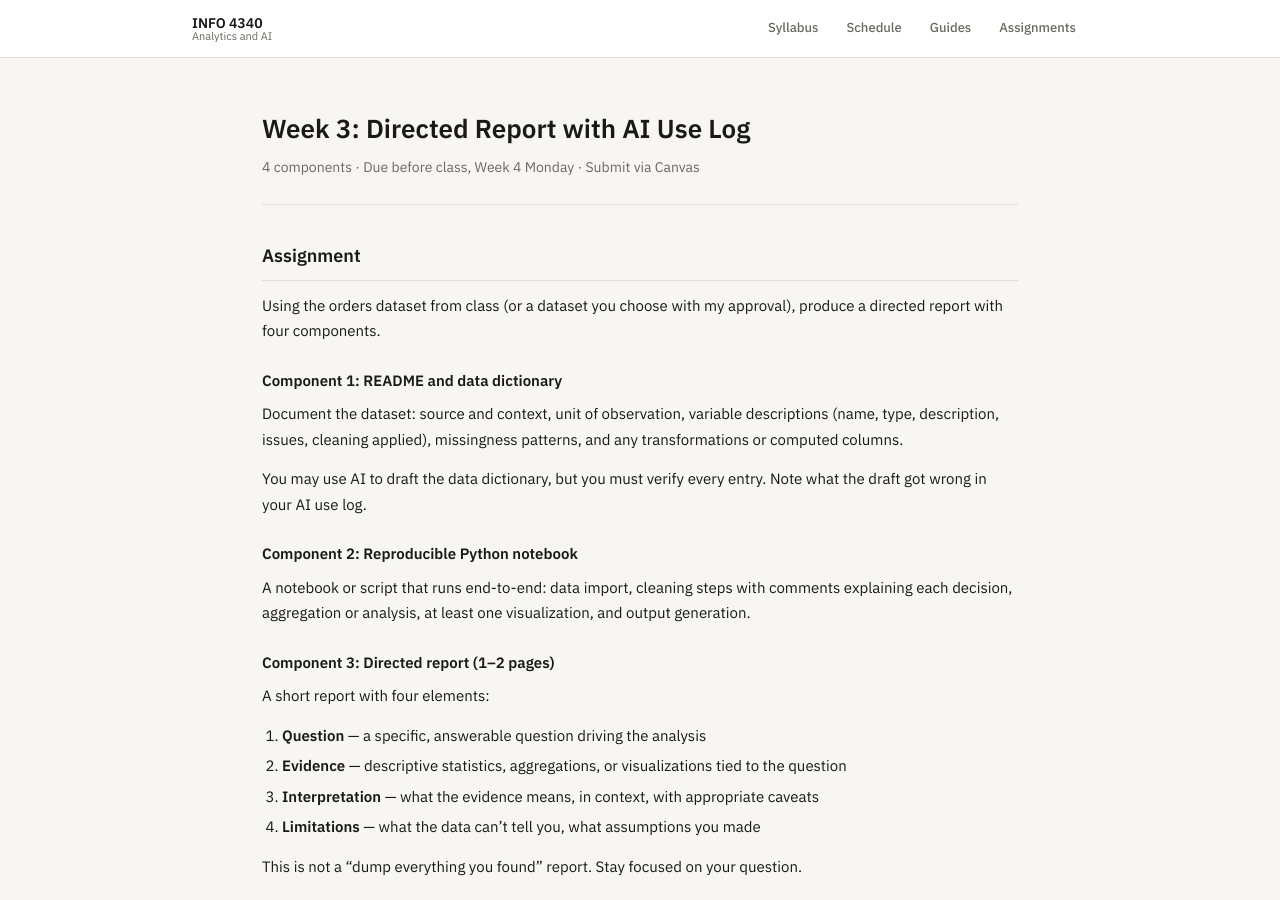
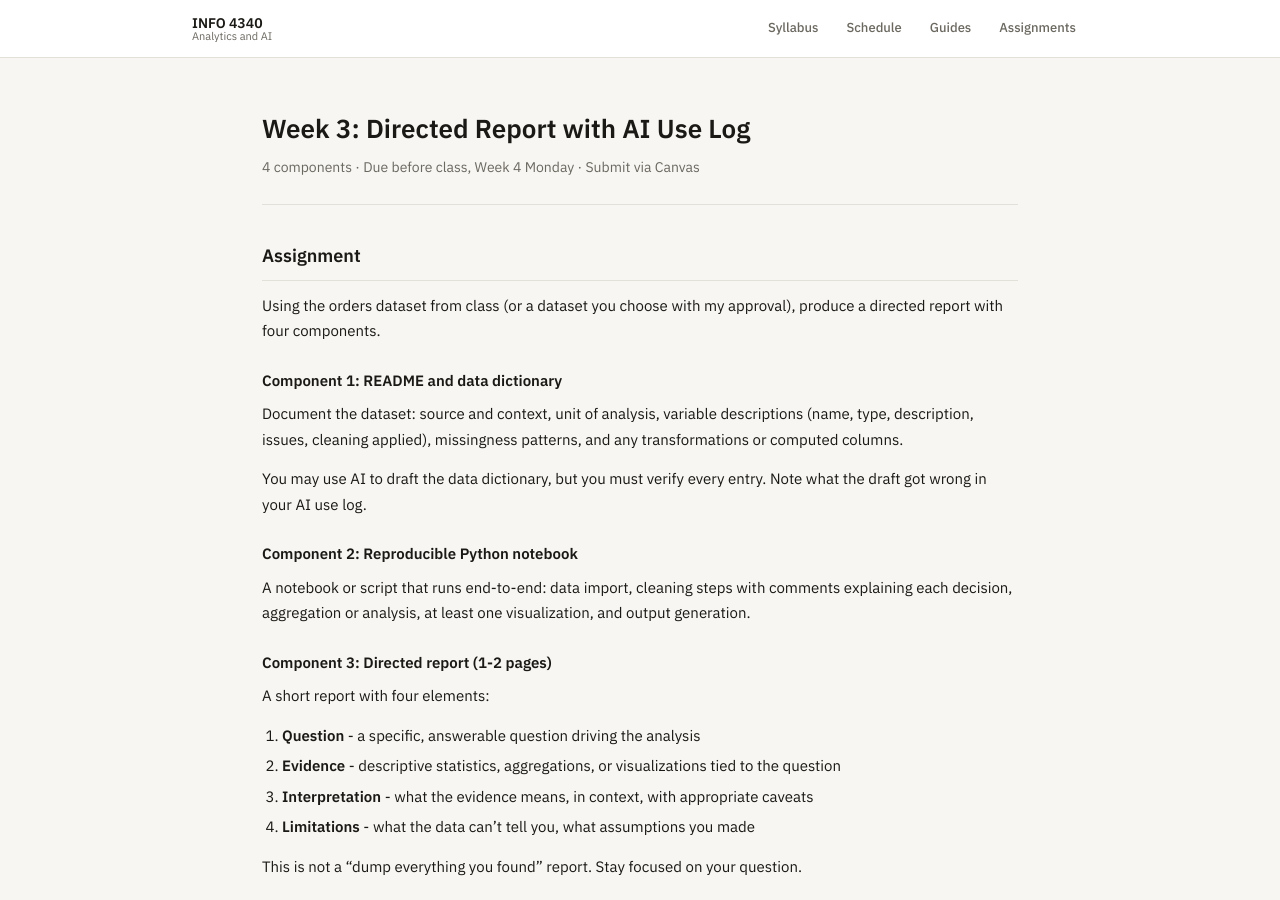
Before and after one commit to steflangehennig/info4340, a Jekyll site: the page built from assignments/week-3-report.md, in a window 1280 px wide and 900 px high. Built offline with Jekyll 4.4.1, drawn with Linux system fonts in a browser that asks for light colours.

Commit message:
clean up assignments

```diff
--- a/assignments/week-3-report.md
+++ b/assignments/week-3-report.md
@@ -11,7 +11,7 @@ Using the orders dataset from class (or a dataset you choose with my approval),
 
 ### Component 1: README and data dictionary
 
-Document the dataset: source and context, unit of observation, variable descriptions (name, type, description, issues, cleaning applied), missingness patterns, and any transformations or computed columns.
+Document the dataset: source and context, unit of analysis, variable descriptions (name, type, description, issues, cleaning applied), missingness patterns, and any transformations or computed columns.
 
 You may use AI to draft the data dictionary, but you must verify every entry. Note what the draft got wrong in your AI use log.
 
@@ -19,14 +19,14 @@ You may use AI to draft the data dictionary, but you must verify every entry. No
 
 A notebook or script that runs end-to-end: data import, cleaning steps with comments explaining each decision, aggregation or analysis, at least one visualization, and output generation.
 
-### Component 3: Directed report (1–2 pages)
+### Component 3: Directed report (1-2 pages)
 
 A short report with four elements:
 
-1. **Question** — a specific, answerable question driving the analysis
-2. **Evidence** — descriptive statistics, aggregations, or visualizations tied to the question
-3. **Interpretation** — what the evidence means, in context, with appropriate caveats
-4. **Limitations** — what the data can't tell you, what assumptions you made
+1. **Question** - a specific, answerable question driving the analysis
+2. **Evidence** - descriptive statistics, aggregations, or visualizations tied to the question
+3. **Interpretation** - what the evidence means, in context, with appropriate caveats
+4. **Limitations** - what the data can't tell you, what assumptions you made
 
 This is not a "dump everything you found" report. Stay focused on your question.
 
```
Also changed, not shown: assignments/week-1-reflection.md (+5 -5 lines), assignments/week-2-comparison.md (+2 -2 lines).
